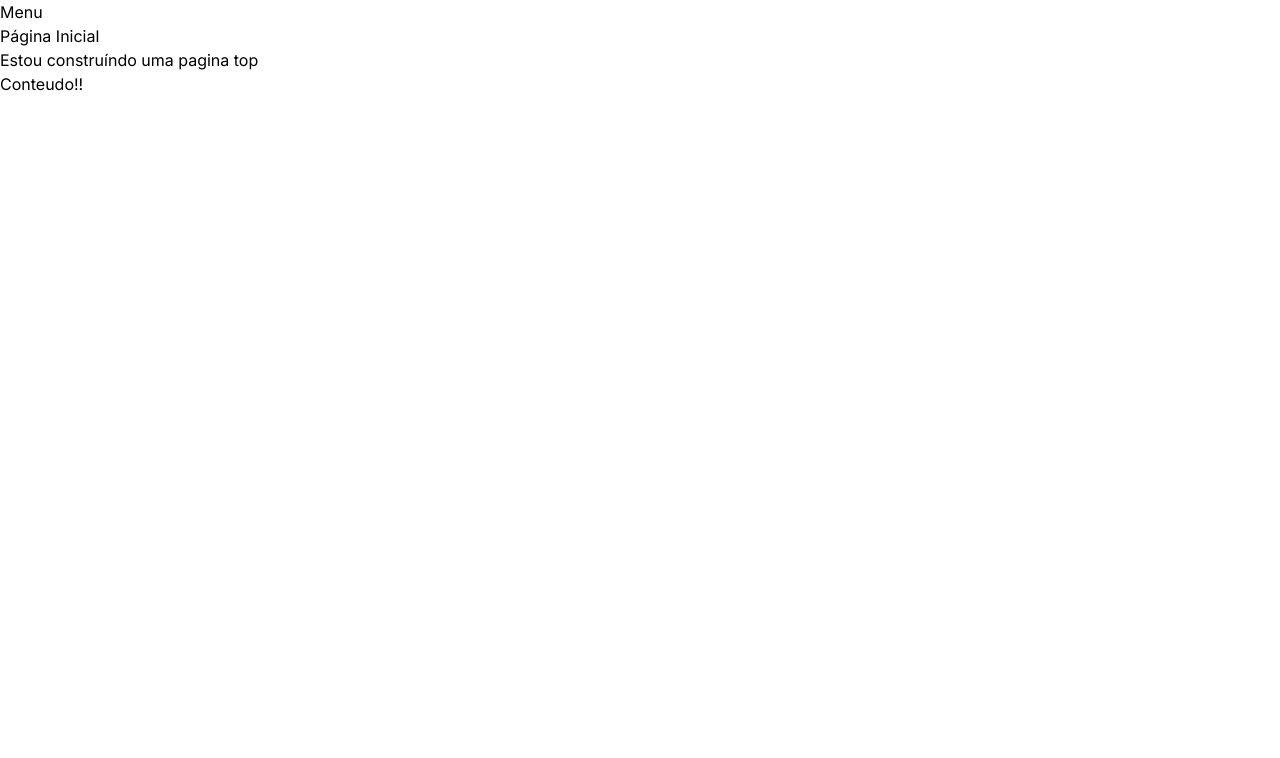
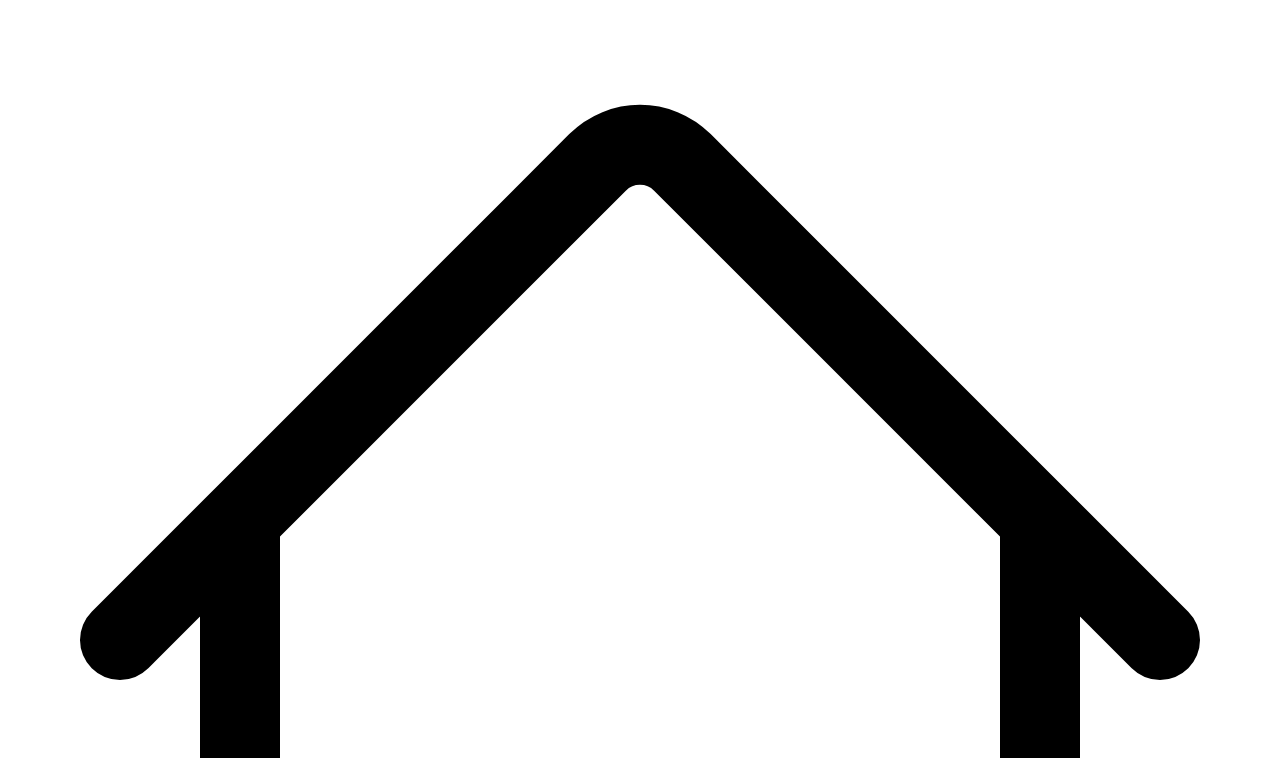
Before and after one commit to EvandroLimaBarbosa/projeto-sistema, a Next.js app: page / in a window 1280 px wide. Shown: the top 758 px of the page. Built offline with nearby package versions, Linux system fonts and the light colour scheme.

Commit message:
Algumas alterações

```diff
--- /dev/null
+++ b/src/app/components/icons/index.tsx
@@ -0,0 +1,26 @@
+//  Para mais icones acessar... https://heroicons.com/
+
+export const HomeIcon = (
+  <svg xmlns="http://www.w3.org/2000/svg" fill="none" viewBox="0 0 24 24" strokeWidth={1.5} stroke="currentColor" className="w-6 h-6">
+  <path strokeLinecap="round" strokeLinejoin="round" d="m2.25 12 8.954-8.955c.44-.439 1.152-.439 1.591 0L21.75 12M4.5 9.75v10.125c0 .621.504 1.125 1.125 1.125H9.75v-4.875c0-.621.504-1.125 1.125-1.125h2.25c.621 0 1.125.504 1.125 1.125V21h4.125c.621 0 1.125-.504 1.125-1.125V9.75M8.25 21h8.25" />
+</svg>
+)
+
+export const SettingsIcon = (
+<svg xmlns="http://www.w3.org/2000/svg" fill="none" viewBox="0 0 24 24" strokeWidth={1.5} stroke="currentColor" className="w-6 h-6">
+  <path strokeLinecap="round" strokeLinejoin="round" d="M9.594 3.94c.09-.542.56-.94 1.11-.94h2.593c.55 0 1.02.398 1.11.94l.213 1.281c.063.374.313.686.645.87.074.04.147.083.22.127.325.196.72.257 1.075.124l1.217-.456a1.125 1.125 0 0 1 1.37.49l1.296 2.247a1.125 1.125 0 0 1-.26 1.431l-1.003.827c-.293.241-.438.613-.43.992a7.723 7.723 0 0 1 0 .255c-.008.378.137.75.43.991l1.004.827c.424.35.534.955.26 1.43l-1.298 2.247a1.125 1.125 0 0 1-1.369.491l-1.217-.456c-.355-.133-.75-.072-1.076.124a6.47 6.47 0 0 1-.22.128c-.331.183-.581.495-.644.869l-.213 1.281c-.09.543-.56.94-1.11.94h-2.594c-.55 0-1.019-.398-1.11-.94l-.213-1.281c-.062-.374-.312-.686-.644-.87a6.52 6.52 0 0 1-.22-.127c-.325-.196-.72-.257-1.076-.124l-1.217.456a1.125 1.125 0 0 1-1.369-.49l-1.297-2.247a1.125 1.125 0 0 1 .26-1.431l1.004-.827c.292-.24.437-.613.43-.991a6.932 6.932 0 0 1 0-.255c.007-.38-.138-.751-.43-.992l-1.004-.827a1.125 1.125 0 0 1-.26-1.43l1.297-2.247a1.125 1.125 0 0 1 1.37-.491l1.216.456c.356.133.751.072 1.076-.124.072-.044.146-.086.22-.128.332-.183.582-.495.644-.869l.214-1.28Z" />
+  <path strokeLinecap="round" strokeLinejoin="round" d="M15 12a3 3 0 1 1-6 0 3 3 0 0 1 6 0Z" />
+</svg>
+)
+
+export const CalendarIcon = (
+<svg xmlns="http://www.w3.org/2000/svg" fill="none" viewBox="0 0 24 24" strokeWidth={1.5} stroke="currentColor" className="w-6 h-6">
+  <path strokeLinecap="round" strokeLinejoin="round" d="M6.75 3v2.25M17.25 3v2.25M3 18.75V7.5a2.25 2.25 0 0 1 2.25-2.25h13.5A2.25 2.25 0 0 1 21 7.5v11.25m-18 0A2.25 2.25 0 0 0 5.25 21h13.5A2.25 2.25 0 0 0 21 18.75m-18 0v-7.5A2.25 2.25 0 0 1 5.25 9h13.5A2.25 2.25 0 0 1 21 11.25v7.5m-9-6h.008v.008H12v-.008ZM12 15h.008v.008H12V15Zm0 2.25h.008v.008H12v-.008ZM9.75 15h.008v.008H9.75V15Zm0 2.25h.008v.008H9.75v-.008ZM7.5 15h.008v.008H7.5V15Zm0 2.25h.008v.008H7.5v-.008Zm6.75-4.5h.008v.008h-.008v-.008Zm0 2.25h.008v.008h-.008V15Zm0 2.25h.008v.008h-.008v-.008Zm2.25-4.5h.008v.008H16.5v-.008Zm0 2.25h.008v.008H16.5V15Z" />
+</svg>
+)
+
+export const ExitIcon = (
+<svg xmlns="http://www.w3.org/2000/svg" fill="none" viewBox="0 0 24 24" strokeWidth={1.5} stroke="currentColor" className="w-6 h-6">
+  <path strokeLinecap="round" strokeLinejoin="round" d="M15.75 9V5.25A2.25 2.25 0 0 0 13.5 3h-6a2.25 2.25 0 0 0-2.25 2.25v13.5A2.25 2.25 0 0 0 7.5 21h6a2.25 2.25 0 0 0 2.25-2.25V15m3 0 3-3m0 0-3-3m3 3H9" />
+</svg>
+)
--- /dev/null
+++ b/src/app/components/template/ItemMenu.tsx
@@ -0,0 +1,20 @@
+import Link from "next/link";
+
+interface MenuItemProps {
+  url: string;
+  text: string;
+  icon: any;
+}
+
+export default function ItemMenu(props: MenuItemProps) {
+  return (
+    <li className={`hover:bg-gray-100`}>
+      <Link href={props.url}>
+        <a className={`flex flex-col`}>
+          {props.icon}
+          <span>{props.text}</span>
+        </a>
+      </Link>
+    </li>
+  )
+}
--- a/src/app/components/template/SideMenu.tsx
+++ b/src/app/components/template/SideMenu.tsx
@@ -1,7 +1,15 @@
+import { CalendarIcon, ExitIcon, HomeIcon, SettingsIcon } from "../icons";
+import ItemMenu from "./ItemMenu";
+
 export default function SideMenu() {
   return (
     <aside>
-      <h1>Menu</h1>
+      <ul>
+        <ItemMenu url="/" text="Início" icon={HomeIcon} />
+        <ItemMenu url="/ajustes" text="Configuração" icon={CalendarIcon} />
+        <ItemMenu url="/agenda" text="Agenda" icon={SettingsIcon} />
+        <ItemMenu url="/Sair" text="Sair" icon={ExitIcon} />
+      </ul>
     </aside>
   )
 }
```
